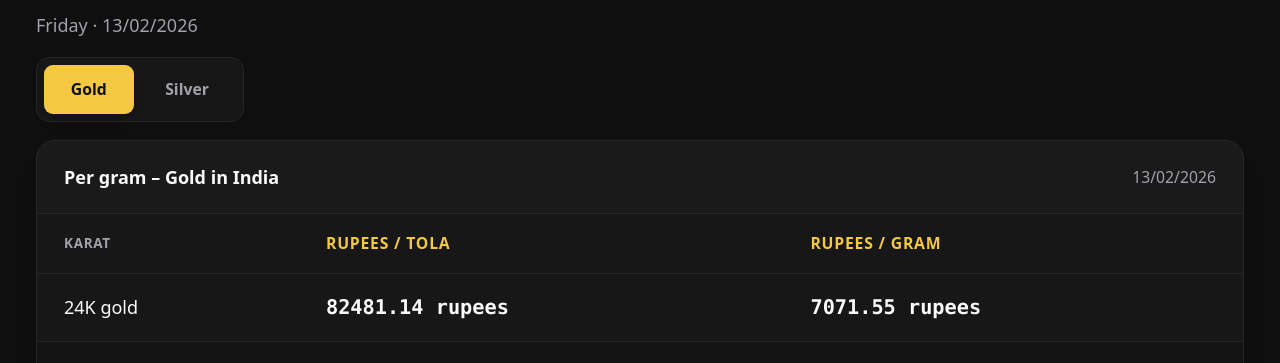
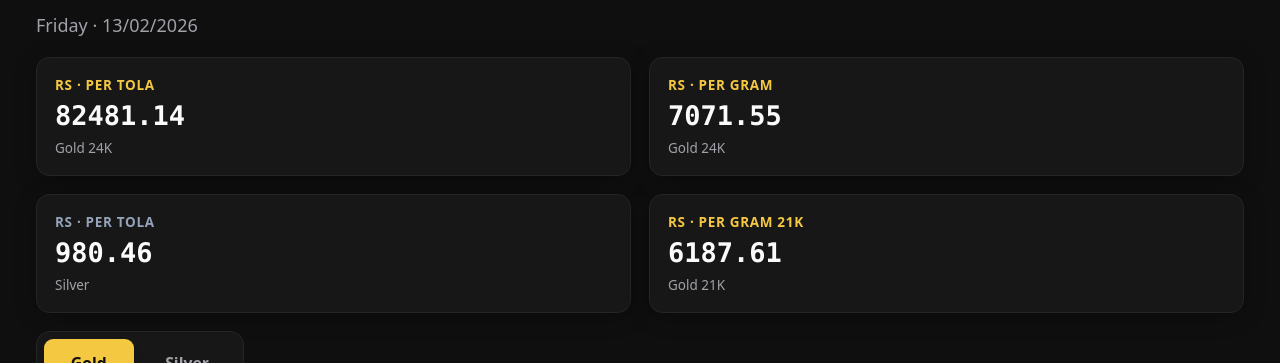
Before and after one commit to sheharzad-developer/Gold-Silver-Rates-Worldwide, a Next.js app: page /india-gold-silver in a window 1280 px wide. Shown: the part 189-552 px from the top of the page. Built offline with nearby package versions, Linux system fonts and the light colour scheme; no server answers.

Commit message:
Title Changed

```diff
--- a/src/app/page.tsx
+++ b/src/app/page.tsx
@@ -37,7 +37,7 @@ export default async function HomePage() {
               Live Spot Prices
             </p>
             <h1 className="mb-3 max-w-2xl text-2xl font-bold leading-tight tracking-tight text-[var(--foreground)] sm:text-3xl md:text-4xl">
-              Gold and Silver price today
+              Live Gold Price Today & Silver Prices in the International Market
             </h1>
             <p className="max-w-xl text-sm text-[var(--foreground-muted)]">
               Gold and silver prices per gram and per ounce in USD. Select your country for all karats in local currency.
--- a/src/components/CountryGoldSilverLayout.tsx
+++ b/src/components/CountryGoldSilverLayout.tsx
@@ -1,7 +1,7 @@
 import { Header } from "@/components/Header";
 import { MetalTabs } from "@/components/MetalTabs";
 import { CountryContent } from "@/components/CountryContent";
-import type { CountryConfig } from "@/config/countries";
+import { TOLA_GRAMS, type CountryConfig } from "@/config/countries";
 import { ar } from "@/config/translations";
 import type { AllRates } from "@/lib/types";
 
@@ -74,6 +74,47 @@ export function CountryGoldSilverLayout({ config, rates, pageContent }: Props) {
           </div>
         )}
 
+        {/* India/Pakistan: Per tola & per gram cards (Rs) */}
+        {config.showTola && (() => {
+          const gold24 = rates.gold.perGram.find((r) => r.karat === 24);
+          const gold21 = rates.gold.perGram.find((r) => r.karat === 21);
+          const silver = rates.silver.perGram[0];
+          const gold24Tola = gold24 ? gold24.localPerGram * TOLA_GRAMS : 0;
+          const silverTola = silver ? silver.localPerGram * TOLA_GRAMS : 0;
+          return (
+            <div className="mb-4 grid grid-cols-2 gap-3 sm:gap-4">
+              <div className="card-premium card-gold rounded-xl border border-[var(--border)] p-4">
+                <p className="mb-1 text-xs font-semibold uppercase tracking-wider text-[var(--gold)]">Rs · Per tola</p>
+                <p className="font-mono text-xl font-bold text-[var(--foreground)] sm:text-2xl">
+                  {gold24Tola.toFixed(2)}
+                </p>
+                <p className="mt-1 text-xs text-[var(--foreground-muted)]">Gold 24K</p>
+              </div>
+              <div className="card-premium card-gold rounded-xl border border-[var(--border)] p-4">
+                <p className="mb-1 text-xs font-semibold uppercase tracking-wider text-[var(--gold)]">Rs · Per gram</p>
+                <p className="font-mono text-xl font-bold text-[var(--foreground)] sm:text-2xl">
+                  {gold24?.localPerGram.toFixed(2) ?? "—"}
+                </p>
+                <p className="mt-1 text-xs text-[var(--foreground-muted)]">Gold 24K</p>
+              </div>
+              <div className="card-premium card-silver rounded-xl border border-[var(--border)] p-4">
+                <p className="mb-1 text-xs font-semibold uppercase tracking-wider text-[var(--silver)]">Rs · Per tola</p>
+                <p className="font-mono text-xl font-bold text-[var(--foreground)] sm:text-2xl">
+                  {silverTola.toFixed(2)}
+                </p>
+                <p className="mt-1 text-xs text-[var(--foreground-muted)]">Silver</p>
+              </div>
+              <div className="card-premium card-gold rounded-xl border border-[var(--border)] p-4">
+                <p className="mb-1 text-xs font-semibold uppercase tracking-wider text-[var(--gold)]">Rs · Per gram 21K</p>
+                <p className="font-mono text-xl font-bold text-[var(--foreground)] sm:text-2xl">
+                  {gold21?.localPerGram.toFixed(2) ?? "—"}
+                </p>
+                <p className="mt-1 text-xs text-[var(--foreground-muted)]">Gold 21K</p>
+              </div>
+            </div>
+          );
+        })()}
+
         <MetalTabs
           gold={rates.gold}
           silver={rates.silver}
```
